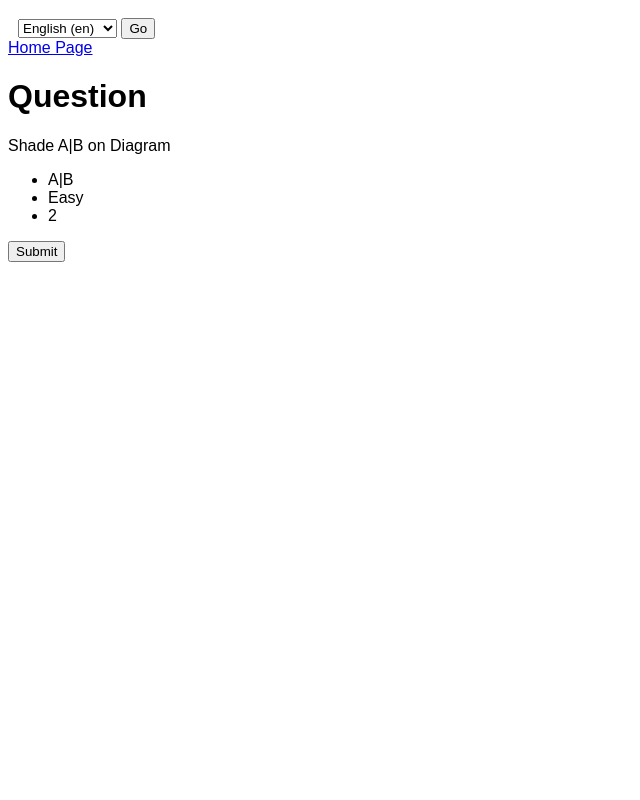
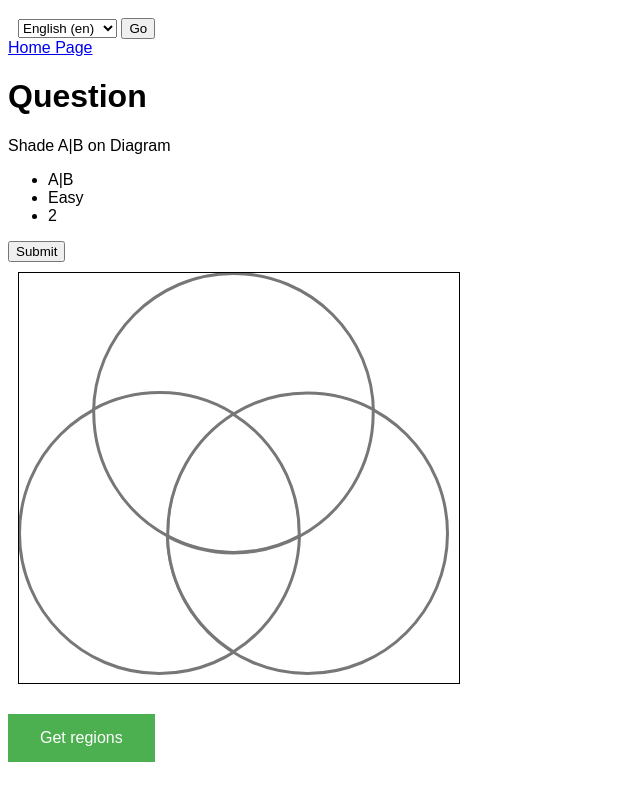
Before and after one commit to Gen1Code/ENGF2SC2, a Django app: page /question in a window 1280 px wide. Shown: the whole page, without its empty margins (0-640 px from the left). Run offline with Django 4.2, Linux system fonts and the light colour scheme; data comes from the database, SQL or seed files in the repository.

Commit message:
added venn diagram and selected regions list

```diff
--- /dev/null
+++ b/SetTutor/static/app.js
@@ -0,0 +1,74 @@
+const venn = document.getElementById("venn");
+
+venn.addEventListener("click", function (event) {
+  // Remove active class from all paths
+  //   const paths = this.querySelectorAll('path');
+  //   paths.forEach(function(path) {
+  //     path.classList.remove('active');
+  //   });
+  // const paths = this.querySelectorAll("path");
+  // paths.forEach(function (path) {
+  //   path.classList.remove("highlight");
+  // });
+  // Add active class to matching elements
+  const svgId = event.target.getAttribute("id");
+  console.log(svgId);
+  // console.log("svgid", svgId);
+  const matchingElems = document.querySelectorAll("." + svgId);
+  // console.log("mathcingelems", matchingElems);
+  // console.log(event.target.classList[0] == "active");
+
+  var classes = event.target.classList;
+  var classesList = Array.from([...classes]);
+  if (classesList.includes("active")) {
+    event.target.classList.remove("active");
+  } else {
+    event.target.classList.add("active");
+  }
+
+  // matchingElems.forEach(function (elem) {
+  //   if (elem.className == "active") {
+  //     elem.classList.remove("active");
+  //   } else {
+  //     elem.classList.add("active");
+  //   }
+  // });
+
+  // Add active class to clicked element
+});
+
+venn.addEventListener("mouseover", function (event) {
+  const paths = this.querySelectorAll("path");
+  paths.forEach(function (path) {
+    path.classList.remove("highlight");
+  });
+
+  // Add active class to matching elements
+  const svgId = event.target.getAttribute("id");
+  // console.log("svgid", svgId);
+  const matchingElems = document.querySelectorAll("." + svgId);
+  // console.log("mathcingelems", matchingElems);
+  // console.log(event.target.classList[0] == "highlight");
+
+  var classes = event.target.classList;
+  var classesList = Array.from([...classes]);
+  if (classesList.includes("highlight")) {
+    event.target.classList.remove("highlight");
+  } else {
+    event.target.classList.add("highlight");
+  }
+});
+
+function getRegions() {
+  console.log("GET REGIONS");
+  const active = document.getElementsByClassName("active");
+  const activeList = [];
+  for (i in active) {
+    if (active[i].id) {
+      activeList.push(active[i].id);
+    }
+  }
+  console.log(activeList);
+  const regionsList = document.getElementById("regions-list");
+  regionsList.innerHTML = activeList;
+}
--- a/SetTutor/static/style.css
+++ b/SetTutor/static/style.css
@@ -69,3 +69,73 @@
   padding-left: 10px;
   padding-top: 10px;
 }
+
+#B {
+  stroke: #777;
+  stroke-width: 3;
+  fill: #ffffff;
+}
+.circle-top {
+  /* fill: #bebb98; */
+  stroke-width: 3;
+  fill: #ffffff;
+}
+
+.circle-top.circle-left.circle-right {
+  /* fill: darken(#bebb98, 20%); */
+  fill: #ffffff;
+}
+.circle-right.circle-left {
+  fill: #ffffff;
+}
+.circle-right.circle-top {
+  /* fill: darken(#97c2a7, 20%); */
+}
+
+#A {
+  stroke: #777;
+  stroke-width: 3;
+  /* fill: #be694c; */
+  fill: #ffffff;
+}
+
+#C {
+  stroke: #777;
+  stroke-width: 3;
+  /* fill: #97c2a7; */
+  fill: #ffffff;
+}
+.overlap {
+  stroke: #777;
+  stroke-width: 3;
+}
+
+#venn {
+  border: 1px solid black;
+  margin: 10px;
+}
+
+.active {
+  fill: #f7473e !important;
+  background-color: #f7473e !important;
+}
+
+/* .highlight {
+  fill: #ff655d64 !important;
+} */
+
+.testh1 {
+  color: #f7473e;
+}
+
+#get-regions-btn {
+  background-color: #4caf50; /* Green */
+  border: none;
+  color: white;
+  padding: 15px 32px;
+  text-align: center;
+  text-decoration: none;
+  display: inline-block;
+  font-size: 16px;
+  cursor: pointer;
+}
--- a/SetTutor/templates/master.html
+++ b/SetTutor/templates/master.html
@@ -12,5 +12,6 @@
   </head>
   <body>
     {% include "LanguageSelection.html" %} {% block body %}{% endblock %}
+    <script src="{% static 'app.js' %}"></script>
   </body>
 </html>
--- a/SetTutor/templates/questionpage.html
+++ b/SetTutor/templates/questionpage.html
@@ -57,4 +57,51 @@
         <input type="text" name="Answer" id="id_Answer">
         <input type="submit" value="Submit">
     </form>
+    <svg
+    xmlns:svg="http://www.w3.org/2000/svg"
+    xmlns="http://www.w3.org/2000/svg"
+    version="1.1"
+    width="440"
+    height="410"
+    id="venn"
+    >
+        <defs id="defs4" />
+        <g transform="translate(-125.5,-151.86218)" id="layer1">
+        <path
+            d="m 480,292.36218 c 0,77.31987 -62.68014,140 -140,140 -77.31986,0 -140,-62.68013 -140,-140 0,-77.31986 62.68014,-140 140,-140 77.31986,0 140,62.68014 140,140 z"
+            id="B"
+        />
+        <path
+            d="m 406,412.36218 c 0,77.31987 -62.68014,140 -140,140 -77.31986,0 -140,-62.68013 -140,-140 0,-77.31986 62.68014,-140 140,-140 77.31986,0 140,62.68014 140,140 z"
+            id="A"
+        />
+        <path
+            d="m 554,412.36218 c 0,77.31987 -62.68014,140 -140,140 -77.31986,0 -140,-62.68013 -140,-140 0,-77.31986 62.68014,-140 140,-140 77.31986,0 140,62.68014 140,140 z"
+            id="C"
+        />
+        <path
+            d="m 340,292.36218 c -39.62859,24.72433 -66,68.7254 -66,118.875 0,1.1766 0.002,2.3303 0.0312,3.5 19.65735,10.5221 42.11343,16.5 65.96875,16.5 23.85532,0 46.3114,-5.9779 65.96875,-16.5 0.0289,-1.1697 0.0312,-2.3234 0.0312,-3.5 0,-50.1496 -26.37141,-94.15067 -66,-118.875 z"
+            class="overlap circle-top circle-left circle-right"
+            id="ABC"
+        />
+        <path
+            d="m 266.25003,271.46933 c -23.85532,0 -46.3114,5.94667 -65.96875,16.46875 -0.0289,1.16993 -0.0312,2.35437 -0.0312,3.53125 0,53.46323 29.97697,99.91736 74.03125,123.5 -0.0289,-1.16966 -0.0312,-2.32339 -0.0312,-3.5 0,-50.14004 26.35267,-94.14806 65.96875,-118.875 -21.46249,-13.38134 -46.81378,-21.125 -73.96875,-21.125 z"
+            class="overlap circle-top circle-left"
+            id="AB"
+        />
+        <path
+            d="m 413.7005,271.90228 c 23.85532,0 46.3114,5.94667 65.96875,16.46875 0.0289,1.16993 0.0312,2.35437 0.0312,3.53125 0,53.46323 -29.97697,99.91736 -74.03125,123.5 0.0289,-1.16966 0.0312,-2.32339 0.0312,-3.5 0,-50.14004 -26.35267,-94.14806 -65.96875,-118.875 21.46249,-13.38134 46.81378,-21.125 73.96875,-21.125 z"
+            class="overlap circle-right circle-top"
+            id="BC"
+        />
+        <path
+            d="m 274,415.28198 c 1.19491,48.69086 27.26477,91.19629 65.96875,115.34375 38.70398,-24.14746 64.77384,-66.65289 65.96875,-115.34375 -19.65735,10.52208 -42.11343,16.5 -65.96875,16.5 -23.85532,0 -46.3114,-5.97792 -65.96875,-16.5 z"
+            class="overlap circle-right circle-left"
+            id="AC"
+        />
+        </g>
+    </svg>
+    <p id="regions-list"></p>
+
+    <button" id="get-regions-btn" onclick="getRegions()">Get regions</button>
 {% endblock %}
```
